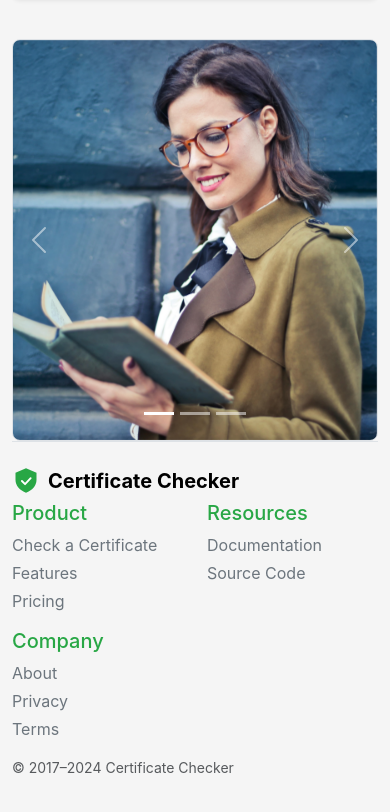
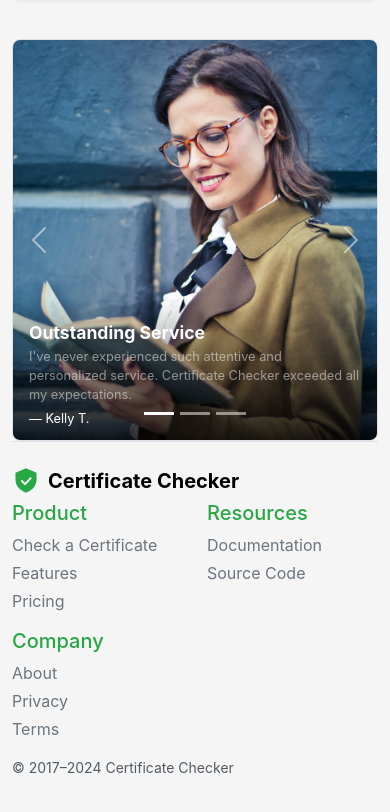
Before and after one commit to DineshShrestha/certificate-checker, a React (Create React App) app: page / in a window 390 px wide. Shown: the part 5702-6514 px from the top of the page. Built offline with nearby package versions, Linux system fonts and the light colour scheme; no server answers.

Commit message:
Show testimonial captions on mobile instead of hiding them
The carousel caption was d-none d-md-block, so mobile visitors saw a
bare photo with no name or quote below it. Scale the existing
scrim/caption treatment down for narrow viewports instead of hiding it.

```diff
--- a/src/App.css
+++ b/src/App.css
@@ -31,3 +31,20 @@ p {
   background: linear-gradient(to top, rgba(0, 0, 0, 0.8), rgba(0, 0, 0, 0));
   border-radius: 0 0 0.375rem 0.375rem;
 }
+
+/* Below md, captions were previously hidden entirely (d-none d-md-block),
+   leaving mobile visitors with a bare photo and no name/quote. Scale the
+   same scrim/caption down to fit a narrow viewport instead of hiding it. */
+@media (max-width: 767.98px) {
+  .testimonial-caption {
+    padding: 1.5rem 1rem 0.75rem;
+  }
+  .testimonial-caption h5 {
+    font-size: 1.1rem !important;
+    margin-bottom: 0.25rem;
+  }
+  .testimonial-caption p,
+  .testimonial-caption footer {
+    font-size: 0.8rem !important;
+  }
+}
--- a/src/components/Customer.jsx
+++ b/src/components/Customer.jsx
@@ -29,7 +29,7 @@ export default function Customer() {
         {TESTIMONIALS.map((testimonial, i) => (
           <div className={`carousel-item ${i === 0 ? 'active' : ''}`} key={testimonial.name}>
             <img src={testimonial.image} className="d-block w-100" alt={testimonial.name} />
-            <div className="carousel-caption testimonial-caption d-none d-md-block text-start">
+            <div className="carousel-caption testimonial-caption text-start">
               <h5 className="fs-3 fw-bold text-white">{testimonial.title}</h5>
               <blockquote className="blockquote mb-0">
                 <p className="fs-6 text-white-50 mb-1">{testimonial.quote}</p>
```
